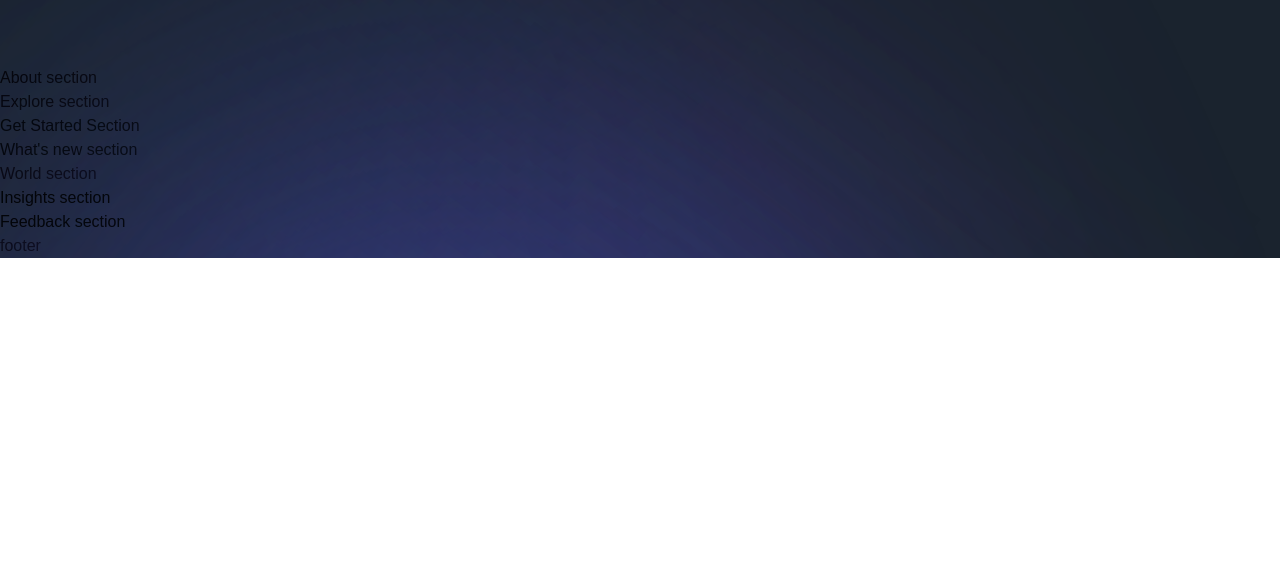
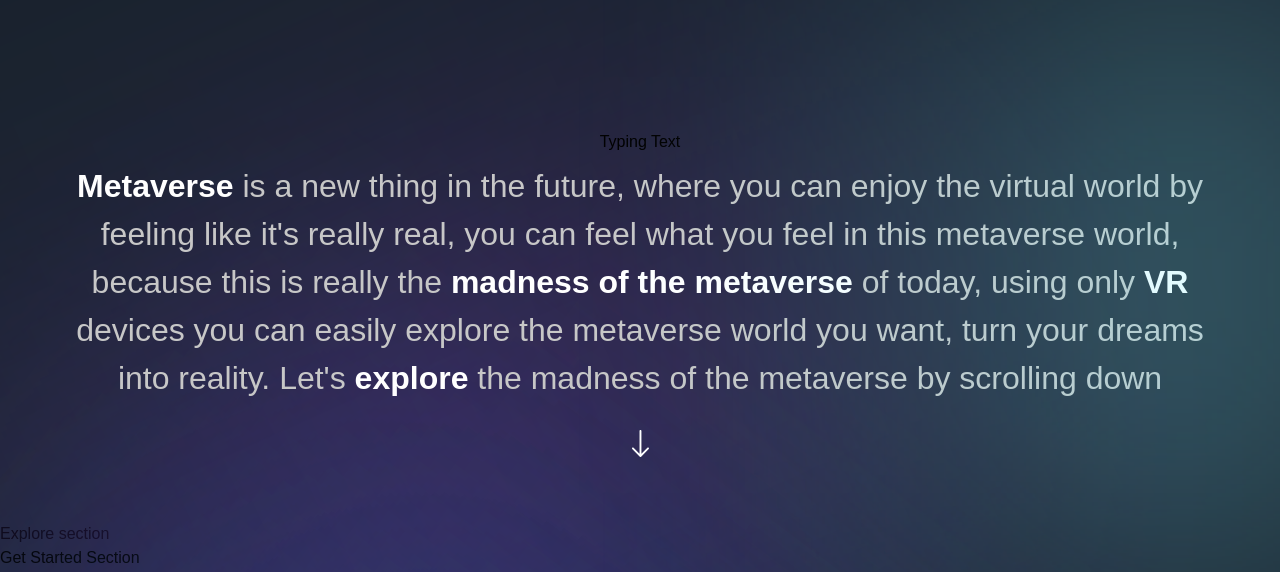
Before and after one commit to sms-Sifat-115/metaverse-web, a Next.js app: page / in a window 1280 px wide. Shown: the part 1038-1610 px from the top of the page. Before the commit the page ends 1296 px from the top, so only its background shows below. Built offline with nearby package versions, Linux system fonts and the light colour scheme; a web font is replaced by a local one.

Commit message:
3nd Draft: About Section Added

```diff
--- a/sections/About.jsx
+++ b/sections/About.jsx
@@ -1,8 +1,49 @@
 'use client';
 
+import { motion } from 'framer-motion';
+import { TypingText } from '../components';
+
+import styles from '../styles';
+import { fadeIn, staggerContainer } from '../utils/motion';
+
 const About = () => (
-  <section>
-    About section
+  <section className={`${styles.paddings} relative z-10`}>
+    <div className="gradient-02 z-0" />
+    <motion.div
+      variants={staggerContainer}
+      initial="hidden"
+      whileInView="show"
+      viewport={{ once: false, amount: 0.25 }}
+      className={`${styles.innerWidth} mx-auto ${styles.flexCenter} flex-col`}
+    >
+      <TypingText title="| About Metaversus" textStyles="text-center" />
+
+      <motion.p
+        variants={fadeIn('up', 'tween', 0.2, 1)}
+        className="mt-[8px] font-normal sm:text-[32px] text-[20px] text-center text-secondary-white"
+      >
+        <span className="font-extrabold text-white">Metaverse</span> is a new
+        thing in the future, where you can enjoy the virtual world by feeling
+        like it's really real, you can feel what you feel in this metaverse
+        world, because this is really the{' '}
+        <span className="font-extrabold text-white">
+          madness of the metaverse
+        </span>{' '}
+        of today, using only{' '}
+        <span className="font-extrabold text-white">VR</span> devices you can
+        easily explore the metaverse world you want, turn your dreams into
+        reality. Let's{' '}
+        <span className="font-extrabold text-white">explore</span> the madness
+        of the metaverse by scrolling down
+      </motion.p>
+
+      <motion.img
+        variants={fadeIn('up', 'tween', 0.3, 1)}
+        src="/arrow-down.svg"
+        alt="arrow down"
+        className="w-[18px] h-[28px] object-contain mt-[28px]"
+      />
+    </motion.div>
   </section>
 );
 
```
